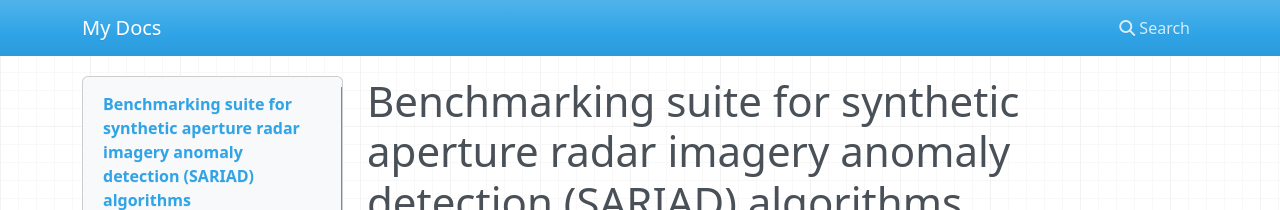
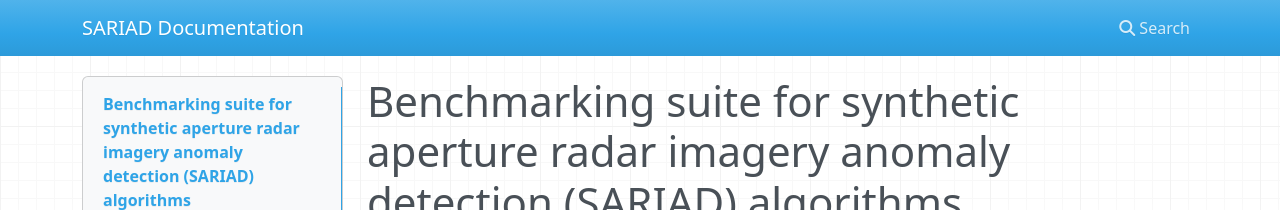
Before and after one commit to Advanced-Vision-and-Learning-Lab/SARIAD, an MkDocs documentation site: the page built from docs/docs/index.md, in a window 1280 px wide. Shown: the top 210 px of the page. Built offline with MkDocs 1.6.1, drawn with Linux system fonts in a browser that asks for light colours; nearby versions of some CDN libraries.

```diff
--- a/docs/mkdocs.yml
+++ b/docs/mkdocs.yml
@@ -1 +1 @@
-site_name: My Docs
+site_name: SARIAD Documentation
```
Also changed, not shown: docs/docs/index.md (+3 -0 lines), README.md.
